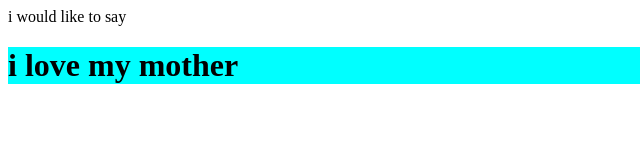
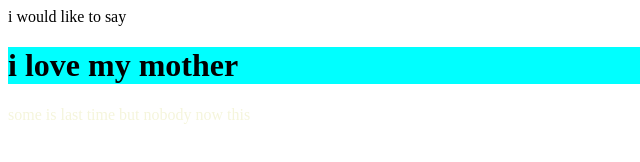
Before and after one commit to ArifulIslamtonim/second-repo, a plain HTML site: page index.html in a window 1280 px wide. Shown: the full height of the page, 0-640 px from the left. Drawn offline with Linux system fonts and the light colour scheme.

Commit message:
color chance

```diff
--- a/index.html
+++ b/index.html
@@ -10,5 +10,6 @@
 <body>
     <h>i would like to say </h>
     <h1>i love my mother</h1>
+    <p>some is last time but nobody now this</p>
 </body>
 </html>
--- a/style.css
+++ b/style.css
@@ -1,3 +1,6 @@
 h1{
     background-color: aqua;
 }
+p{
+    color:beige
+}
```
